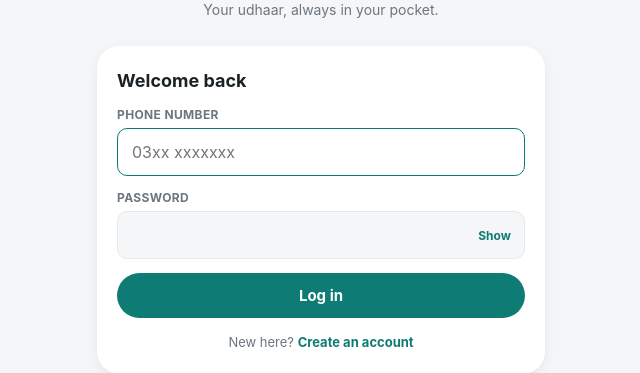
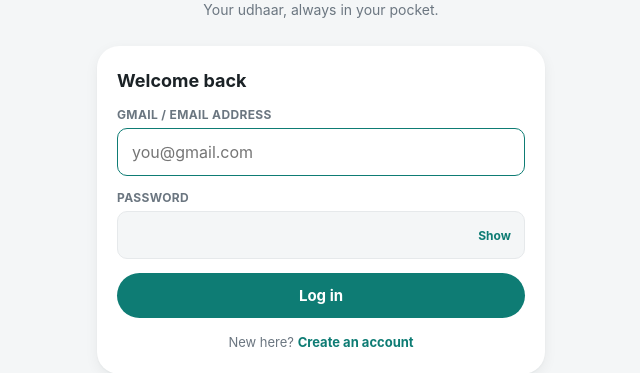
Before and after one commit to abdussatarkhan/khatabook, a Flask app: page /login in a window 1280 px wide. Shown: the part 259-632 px from the top of the page, without its empty margins (319-959 px from the left). Run offline with Flask 3, Linux system fonts and the light colour scheme.

Commit message:
Add files via upload

```diff
--- a/app.py
+++ b/app.py
@@ -120,31 +120,26 @@ def register():
 
     if request.method == "POST":
         business_name = request.form.get("business_name", "").strip()
-        phone = request.form.get("phone", "").strip()
         email = request.form.get("email", "").strip().lower()
         password = request.form.get("password", "")
 
         error = None
         if not business_name:
             error = "Business name is required."
-        elif not phone:
-            error = "Phone number is required."
         elif not email or not EMAIL_RE.match(email):
             error = "A valid email address is required."
         elif len(password) < 4:
             error = "Password must be at least 4 characters."
-        elif User.query.filter_by(phone=phone).first():
-            error = "An account with this phone number already exists."
         elif User.query.filter_by(email=email).first():
             error = "An account with this email already exists."
 
         if error:
             flash(error, "error")
             return render_template(
-                "register.html", business_name=business_name, phone=phone, email=email
+                "register.html", business_name=business_name, email=email
             )
 
-        user = User(business_name=business_name, phone=phone, email=email)
+        user = User(business_name=business_name, email=email)
         user.set_password(password)
         db.session.add(user)
         db.session.commit()
@@ -186,9 +181,9 @@ def login():
         return redirect(url_for("dashboard"))
 
     if request.method == "POST":
-        phone = request.form.get("phone", "").strip()
+        email = request.form.get("email", "").strip().lower()
         password = request.form.get("password", "")
-        user = User.query.filter_by(phone=phone).first()
+        user = User.query.filter_by(email=email).first()
 
         if user and user.check_password(password):
             if not user.email_verified:
@@ -202,8 +197,8 @@ def login():
             flash(f"We sent a login code to {user.email}.", "success")
             return redirect(url_for("verify_login"))
 
-        flash("Incorrect phone number or password.", "error")
-        return render_template("login.html", phone=phone)
+        flash("Incorrect email or password.", "error")
+        return render_template("login.html", email=email)
 
     return render_template("login.html")
 
@@ -579,11 +574,8 @@ def export_csv():
 def settings():
     if request.method == "POST":
         business_name = request.form.get("business_name", "").strip()
-        phone = request.form.get("phone", "").strip()
         if business_name:
             current_user.business_name = business_name
-        if phone:
-            current_user.phone = phone
         db.session.commit()
         flash("Settings updated.", "success")
         return redirect(url_for("settings"))
@@ -597,7 +589,7 @@ def export_json():
     customers = Customer.query.filter_by(user_id=current_user.id).all()
     data = {
         "business_name": current_user.business_name,
-        "phone": current_user.phone,
+        "email": current_user.email,
         "exported_at": datetime.utcnow().isoformat(),
         "customers": [],
     }
@@ -686,7 +678,6 @@ def create_order():
         "plan": plan,
         "business_name": current_user.business_name,
         "email": current_user.email,
-        "contact": current_user.phone,
     })
 
 
--- a/models.py
+++ b/models.py
@@ -11,7 +11,6 @@ class User(UserMixin, db.Model):
 
     id = db.Column(db.Integer, primary_key=True)
     business_name = db.Column(db.String(120), nullable=False)
-    phone = db.Column(db.String(20), unique=True, nullable=False, index=True)
     email = db.Column(db.String(255), unique=True, nullable=False, index=True)
     password_hash = db.Column(db.String(255), nullable=False)
     theme = db.Column(db.String(10), nullable=False, default="light")  # 'light' | 'dark'
--- a/templates/login.html
+++ b/templates/login.html
@@ -13,8 +13,8 @@
     <input type="hidden" name="csrf_token" value="{{ csrf_token() }}">
     <h2>Welcome back</h2>
     <label class="field">
-      <span>Phone number</span>
-      <input type="tel" name="phone" inputmode="numeric" autocomplete="tel" placeholder="03xx xxxxxxx" value="{{ phone or '' }}" required autofocus>
+      <span>Gmail / email address</span>
+      <input type="email" name="email" autocomplete="email" placeholder="you@gmail.com" value="{{ email or '' }}" required autofocus>
     </label>
     <label class="field">
       <span>Password</span>
--- a/templates/register.html
+++ b/templates/register.html
@@ -15,10 +15,6 @@
     <label class="field">
       <span>Business name</span>
       <input type="text" name="business_name" placeholder="e.g. Ali General Store" value="{{ business_name or '' }}" required autofocus>
-    </label>
-    <label class="field">
-      <span>Phone number</span>
-      <input type="tel" name="phone" inputmode="numeric" autocomplete="tel" placeholder="03xx xxxxxxx" value="{{ phone or '' }}" required>
     </label>
     <label class="field">
       <span>Gmail / email address</span>
--- a/templates/settings.html
+++ b/templates/settings.html
@@ -16,8 +16,8 @@
     <input type="text" name="business_name" value="{{ current_user.business_name }}" required>
   </label>
   <label class="field">
-    <span>Phone number</span>
-    <input type="tel" name="phone" value="{{ current_user.phone }}" required>
+    <span>Gmail / email address</span>
+    <input type="email" value="{{ current_user.email }}" disabled>
   </label>
   <button type="submit" class="btn btn--primary btn--block">Save changes</button>
 </form>
--- a/templates/upgrade.html
+++ b/templates/upgrade.html
@@ -86,7 +86,6 @@
             prefill: {
               name: order.business_name,
               email: order.email,
-              contact: order.contact,
             },
             theme: { color: "#0E7C74" },
             handler: function (response) {
```
Also changed, not shown: seed.py (+3 -4 lines).
